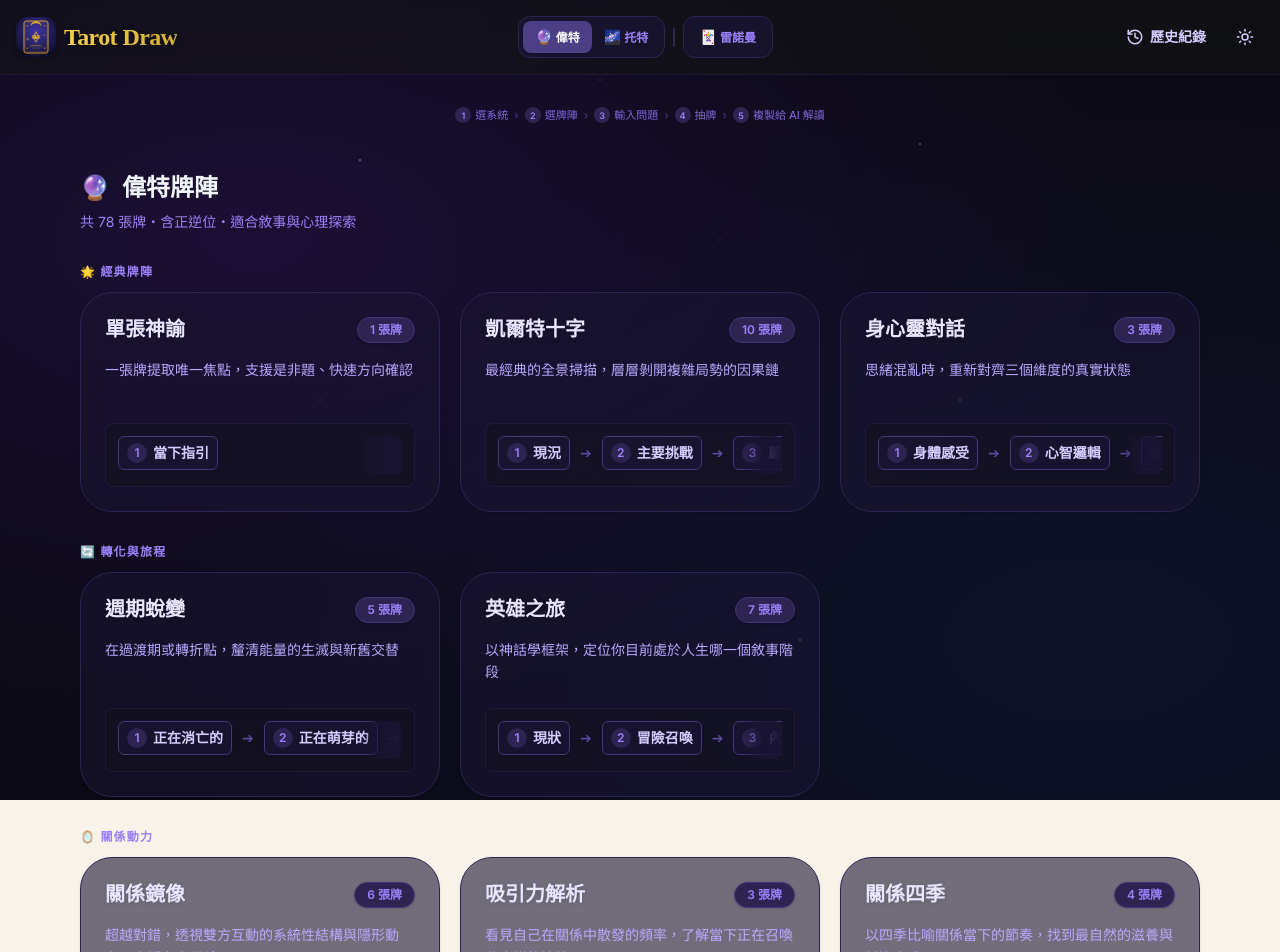
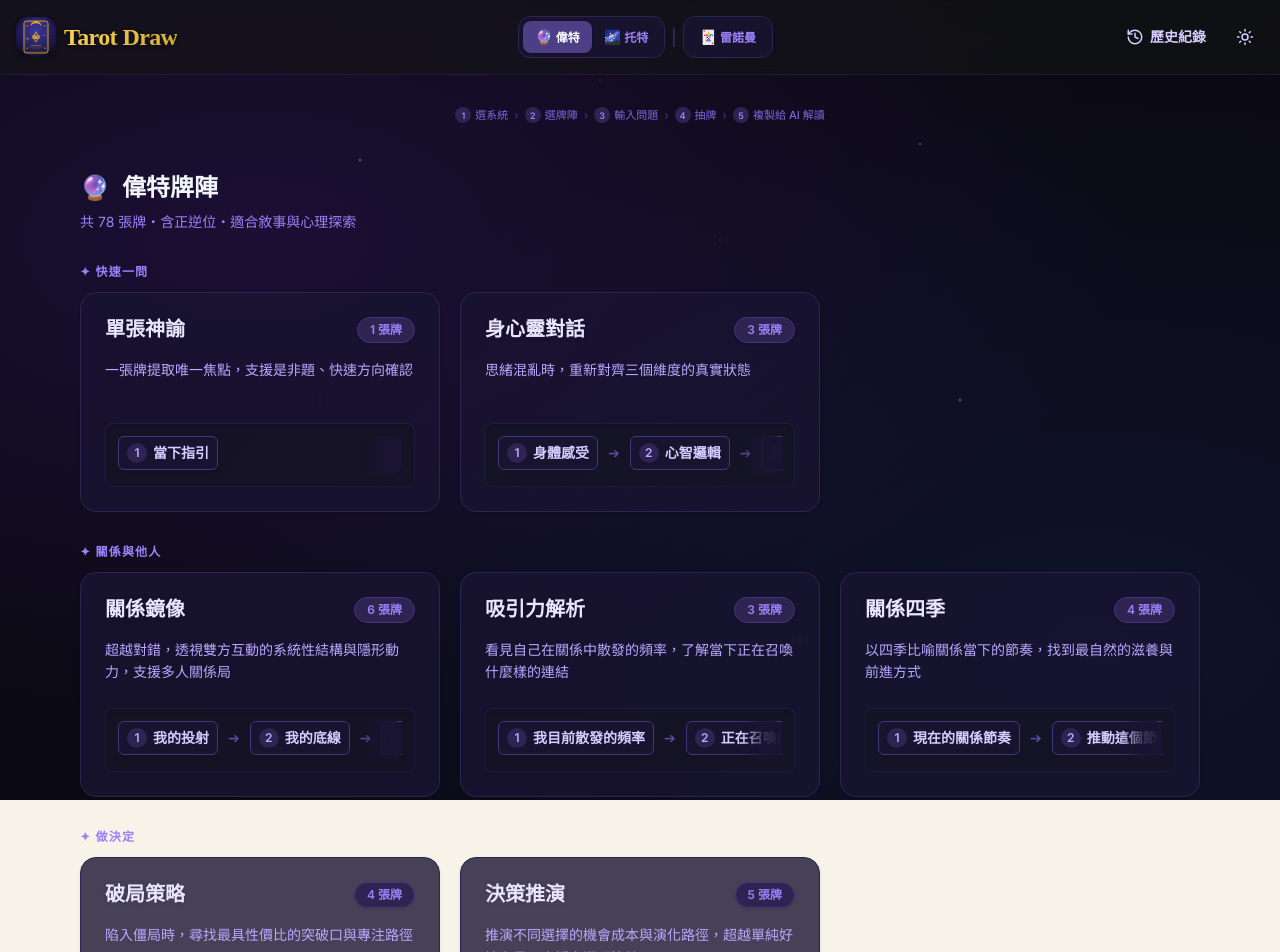
Before and after one commit to dodododora/Tarot-Draw, a React (Vite) app: page / in a window 1280 px wide. Shown: the top 952 px of the page. Built offline with nearby package versions, Linux system fonts and the light colour scheme.

Commit message:
feat: implement core tarot drawing application with animated shuffling and multi-deck support

```diff
--- a/src/App.tsx
+++ b/src/App.tsx
@@ -199,7 +199,7 @@ function ShuffleOverlay({ question, mode }: { question: string; mode: 'tarot' |
   return (
     <motion.div
       className="fixed inset-0 z-[200] flex flex-col items-center justify-center gap-14"
-      style={{ background: 'rgba(10, 6, 20, 0.96)', backdropFilter: 'blur(6px)' }}
+      style={{ background: 'rgba(20, 15, 40, 0.85)', backdropFilter: 'blur(8px)' }}
       initial={{ opacity: 0 }}
       animate={{ opacity: 1 }}
       exit={{ opacity: 0 }}
@@ -341,16 +341,16 @@ export default function App() {
     const spreads = masterPool.filter(s => allowedIds.includes(s.id));
     const cats = mode === 'tarot'
       ? [
-          { label: '🌟 經典牌陣', ids: ['single', 'waite-triangle', 'celtic'] },
-          { label: '🔄 轉化與旅程', ids: ['cycle', 'hero'] },
-          { label: '🪞 關係動力', ids: ['attraction', 'rel-seasons', 'mirror'] },
-          { label: '🧭 決策與資源', ids: ['breakthrough', 'choice', 'resource'] },
+          { label: '✦ 快速一問', ids: ['single', 'waite-triangle'] },
+          { label: '✦ 關係與他人', ids: ['attraction', 'rel-seasons', 'mirror'] },
+          { label: '✦ 做決定', ids: ['breakthrough', 'choice'] },
+          { label: '✦ 深入探索', ids: ['celtic', 'cycle', 'hero', 'resource'] },
         ]
       : [
-          { label: '🌟 經典牌陣', ids: ['single', 'waite-triangle'] },
-          { label: '🧠 深層探索', ids: ['johari', 'cycle', 'iceberg'] },
-          { label: '🪞 關係場域', ids: ['energy-resonance', 'mirror-mirror', 'mirror'] },
-          { label: '🧭 決策與資源', ids: ['breakthrough', 'choice', 'resource'] },
+          { label: '✦ 快速一問', ids: ['single', 'waite-triangle'] },
+          { label: '✦ 關係與他人', ids: ['energy-resonance', 'mirror-mirror', 'mirror'] },
+          { label: '✦ 做決定', ids: ['breakthrough', 'choice'] },
+          { label: '✦ 深入探索', ids: ['johari', 'cycle', 'iceberg', 'resource'] },
         ];
     return cats
       .map(({ label, ids }) => ({ label, catSpreads: spreads.filter(s => ids.includes(s.id)) }))
@@ -925,7 +925,7 @@ export default function App() {
           onClick={() => navigate('/')}
         >
           <TarotLogoSVG />
-          <h1 className="hidden sm:block text-xl sm:text-2xl font-extrabold tracking-tight gold-text drop-shadow-sm font-[--font-serif-tc]">Tarot Draw</h1>
+          <h1 className="hidden sm:block text-xl sm:text-2xl font-extrabold tracking-tight gold-text drop-shadow-sm font-serif-tc">Tarot Draw</h1>
         </div>
         {/* System selector — two groups: Tarot systems | Lenormand */}
         <div className="flex items-center gap-1">
@@ -1022,7 +1022,7 @@ export default function App() {
                 <section>
                   <div className="flex items-center gap-3 mb-2">
                     <span className="text-2xl">🃏</span>
-                    <h2 className="text-2xl font-bold text-slate-800 dark:text-slate-100 font-[--font-serif-tc]">雷諾曼牌陣</h2>
+                    <h2 className="text-2xl font-bold text-slate-800 dark:text-slate-100 font-serif-tc">雷諾曼牌陣</h2>
                   </div>
                   <p className="text-sm text-slate-500 dark:text-mystic-400 mb-6">共 36 張牌・無正逆位・著重具體事件與組合連讀</p>
                   <div className="grid grid-cols-2 md:grid-cols-4 gap-3 sm:gap-4 mx-auto">
@@ -1043,7 +1043,7 @@ export default function App() {
                 <div>
                   <div className="flex items-center gap-3 mb-2">
                     <span className="text-2xl">{mode === 'tarot' ? '🔮' : '🌌'}</span>
-                    <h2 className="text-2xl font-bold text-slate-800 dark:text-slate-100 font-[--font-serif-tc]">
+                    <h2 className="text-2xl font-bold text-slate-800 dark:text-slate-100 font-serif-tc">
                       {mode === 'tarot' ? '偉特牌陣' : '托特牌陣'}
                     </h2>
                   </div>
@@ -1055,7 +1055,7 @@ export default function App() {
                 </div>
                 {categorizedSpreads.map(({ label, catSpreads }) => (
                   <div key={label}>
-                    <p className="text-xs font-bold text-amber-700 dark:text-mystic-400 uppercase tracking-widest mb-3">{label}</p>
+                    <p className="text-xs font-bold text-stone-500 dark:text-mystic-400 uppercase tracking-widest mb-3">{label}</p>
                     <div className="grid grid-cols-2 md:grid-cols-3 gap-3 sm:gap-5">
                       {catSpreads.map(spread => (
                         <SpreadCard
@@ -1077,7 +1077,7 @@ export default function App() {
                   <div className="flex items-center justify-between mb-6">
                     <div className="flex items-center gap-3">
                       <Edit2 className="text-stone-600 dark:text-mystic-500" size={24} />
-                      <h2 className="text-2xl font-bold text-slate-800 dark:text-slate-100 font-[--font-serif-tc]">我的牌陣</h2>
+                      <h2 className="text-2xl font-bold text-slate-800 dark:text-slate-100 font-serif-tc">我的牌陣</h2>
                     </div>
                     <button
                       onClick={openAddModal}
@@ -1139,7 +1139,7 @@ export default function App() {
                 <ArrowLeft size={18} /> 返回首頁
               </button>
 
-              <div className="bg-white dark:bg-mystic-900 p-8 rounded-3xl shadow-xl border border-slate-100 dark:border-mystic-800">
+              <div className="bg-white dark:bg-mystic-900 p-8 rounded-2xl shadow-xl border border-slate-100 dark:border-mystic-800">
                 <div className="text-center mb-8">
                   <h2 className="text-3xl font-bold mb-2 bg-gradient-to-r from-mystic-700 to-indigo-500 bg-clip-text text-transparent dark:from-mystic-200 dark:to-indigo-300 drop-shadow-sm">{selectedSpread.name}</h2>
                   <p className="text-slate-500 dark:text-mystic-400">{selectedSpread.hint}</p>
@@ -1190,7 +1190,7 @@ export default function App() {
                     <>
                       <button
                         onClick={handleDraw}
-                        className="w-full py-4 bg-stone-700 hover:bg-stone-600 dark:bg-gradient-to-r dark:from-mystic-600 dark:to-mystic-500 dark:hover:from-mystic-500 dark:hover:to-mystic-400 text-stone-50 dark:text-white rounded-xl font-bold text-lg shadow-lg shadow-stone-800/20 dark:shadow-mystic-500/20 transition-all hover:-translate-y-1 active:scale-95 flex items-center justify-center gap-2"
+                        className="w-full py-4 bg-stone-700 hover:bg-stone-600 dark:bg-gradient-to-r dark:from-mystic-600 dark:to-mystic-500 dark:hover:from-mystic-500 dark:hover:to-mystic-400 text-stone-50 dark:text-white rounded-lg font-bold text-lg shadow-lg shadow-stone-800/20 dark:shadow-mystic-500/20 transition-all hover:-translate-y-1 active:scale-95 flex items-center justify-center gap-2"
                       >
                         <Compass size={20} /> 開始抽牌
                       </button>
@@ -1241,7 +1241,7 @@ export default function App() {
                       </div>
                       <button
                         onClick={handleManualSubmit}
-                        className="w-full py-4 bg-stone-700 hover:bg-stone-600 dark:bg-gradient-to-r dark:from-mystic-600 dark:to-mystic-500 dark:hover:from-mystic-500 dark:hover:to-mystic-400 text-stone-50 dark:text-white rounded-xl font-bold text-lg shadow-lg shadow-stone-800/20 dark:shadow-mystic-500/20 transition-all hover:-translate-y-1 active:scale-95 flex items-center justify-center gap-2"
+                        className="w-full py-4 bg-stone-700 hover:bg-stone-600 dark:bg-gradient-to-r dark:from-mystic-600 dark:to-mystic-500 dark:hover:from-mystic-500 dark:hover:to-mystic-400 text-stone-50 dark:text-white rounded-lg font-bold text-lg shadow-lg shadow-stone-800/20 dark:shadow-mystic-500/20 transition-all hover:-translate-y-1 active:scale-95 flex items-center justify-center gap-2"
                       >
                         <CheckCircle2 size={20} /> 確認輸入
                       </button>
@@ -1348,7 +1348,7 @@ export default function App() {
                   {mode === 'lenormand' && <span className="text-xs font-bold text-teal-700 dark:text-teal-300 bg-teal-400/25 dark:bg-teal-400/20 px-2 py-0.5 rounded-full border border-teal-500/50 dark:border-teal-400/30 mb-1 inline-block">雷諾曼</span>}
                   {mode === 'thoth' && <span className="text-xs font-bold text-mystic-700 dark:text-mystic-300 bg-mystic-400/25 dark:bg-mystic-400/20 px-2 py-0.5 rounded-full border border-mystic-500/50 dark:border-mystic-400/30 mb-1 inline-block">托特塔羅</span>}
                   {mode === 'tarot' && <span className="text-xs font-bold text-amber-700 dark:text-amber-300 bg-amber-400/25 dark:bg-amber-400/20 px-2 py-0.5 rounded-full border border-amber-500/50 dark:border-amber-400/30 mb-1 inline-block">偉特塔羅</span>}
-                  <h2 className="text-2xl font-bold bg-gradient-to-r from-mystic-700 to-indigo-500 bg-clip-text text-transparent dark:from-mystic-200 dark:to-indigo-300 drop-shadow-sm font-[--font-serif-tc]">{selectedSpread?.name}</h2>
+                  <h2 className="text-2xl font-bold bg-gradient-to-r from-mystic-700 to-indigo-500 bg-clip-text text-transparent dark:from-mystic-200 dark:to-indigo-300 drop-shadow-sm font-serif-tc">{selectedSpread?.name}</h2>
                   <p className="text-slate-500 dark:text-mystic-400">問題：{question.trim() || '探索當下整體狀態'}</p>
                 </div>
                 <div className="flex gap-3">
@@ -1388,7 +1388,7 @@ export default function App() {
                             initial={{ opacity: 0, scale: 0.9 }}
                             animate={{ opacity: 1, scale: 1 }}
                             transition={{ duration: 0.25, ease: 'easeOut', delay: 0.15 }}
-                            className={`w-full px-6 py-4 rounded-[2rem] border-2 ${bg} shadow-lg flex flex-col items-center gap-2 transition-all backdrop-blur-sm`}
+                            className={`w-full px-6 py-4 rounded-2xl border-2 ${bg} shadow-lg flex flex-col items-center gap-2 transition-all backdrop-blur-sm`}
                           >
                             <div className="flex items-center gap-3">
                               <span className={`text-[10px] sm:text-xs font-black ${theme} opacity-70 uppercase tracking-[0.2em]`}>神諭指引</span>
@@ -1406,7 +1406,7 @@ export default function App() {
                         <React.Fragment key={index}>
                           <LenormandCardDisplay card={card} index={index} isCenter={false} />
                           {index < lenormandDrawnCards.length - 1 && (
-                            <span className="flex-shrink-0 text-emerald-400 dark:text-emerald-500 text-xl sm:text-2xl font-bold leading-none select-none">→</span>
+                            <span className="flex-shrink-0 text-stone-400 dark:text-stone-600 text-xl sm:text-2xl font-bold leading-none select-none">→</span>
                           )}
                         </React.Fragment>
                       ))}
@@ -1792,7 +1792,7 @@ export default function App() {
                           )}
                           <div className="flex-1 min-w-0">
                             <div className="flex justify-between items-start mb-2">
-                              <h3 className="text-lg font-bold gold-text leading-tight font-[--font-serif-tc]">{record.spread.name}</h3>
+                              <h3 className="text-lg font-bold gold-text leading-tight font-serif-tc">{record.spread.name}</h3>
                               <span className="text-[11px] text-stone-600 dark:text-slate-400 bg-stone-200/50 dark:bg-mystic-800/50 px-2 py-1 rounded-md shrink-0 ml-2">
                                 {new Date(record.date).toLocaleString('zh-TW', { month: '2-digit', day: '2-digit', hour: '2-digit', minute: '2-digit', hour12: false })}
                               </span>
@@ -1906,7 +1906,7 @@ export default function App() {
                         <h3 className="text-lg font-bold text-red-600 dark:text-red-400">確定要清空所有紀錄嗎？</h3>
                         <p className="text-sm text-slate-500 dark:text-slate-400 mb-2">此動作無法復原，請確認是否要繼續。</p>
                         <div className="flex w-full gap-3 mt-1">
-                          <button onClick={() => setShowClearConfirm(false)} className="flex-1 py-2.5 rounded-xl font-bold bg-slate-100 dark:bg-mystic-800 text-slate-600 dark:text-slate-300 hover:bg-slate-200 dark:hover:bg-mystic-700 transition-colors">取消</button>
+                          <button onClick={() => setShowClearConfirm(false)} className="flex-1 py-2.5 rounded-lg font-bold bg-slate-100 dark:bg-mystic-800 text-slate-600 dark:text-slate-300 hover:bg-slate-200 dark:hover:bg-mystic-700 transition-colors">取消</button>
                           <button
                             onClick={() => {
                                setHistory([]);
@@ -2087,13 +2087,13 @@ const SpreadCard = React.memo(function SpreadCard({ spread, isCustom, onSelect,
   return (
     <div
       onClick={() => onSelect(spread)}
-      className="relative bg-white/70 dark:bg-mystic-900/60 p-4 sm:p-6 rounded-2xl sm:rounded-[2rem] border border-amber-100 dark:border-mystic-800 hover:border-amber-300 dark:hover:border-mystic-600 shadow-sm hover:shadow-md transition-all cursor-pointer group flex flex-col min-h-[160px] sm:min-h-[220px] overflow-hidden"
+      className="relative bg-white dark:bg-mystic-900/80 p-4 sm:p-6 rounded-xl sm:rounded-2xl border border-stone-200/80 dark:border-mystic-800 hover:border-stone-300 dark:hover:border-mystic-600 shadow-sm hover:shadow-md transition-all cursor-pointer group flex flex-col min-h-[160px] sm:min-h-[220px] overflow-hidden"
     >
       <div className="flex justify-between items-start mb-2 sm:mb-4 relative z-10 gap-2">
-        <h3 className="text-base sm:text-xl font-bold text-amber-900 dark:text-mystic-100 group-hover:text-amber-600 dark:group-hover:text-indigo-400 transition-colors drop-shadow-sm leading-tight line-clamp-2">
+        <h3 className="text-base sm:text-xl font-bold text-stone-800 dark:text-mystic-100 group-hover:text-stone-600 dark:group-hover:text-mystic-300 transition-colors drop-shadow-sm leading-tight line-clamp-2">
           {spread.name}
         </h3>
-        <span className="shrink-0 px-2 sm:px-3 py-1 bg-amber-50 dark:bg-mystic-800 text-amber-700 dark:text-mystic-400 text-[10px] sm:text-xs font-bold rounded-full border border-amber-200 dark:border-mystic-700 shadow-sm whitespace-nowrap">
+        <span className="shrink-0 px-2 sm:px-3 py-1 bg-stone-100 dark:bg-mystic-800 text-stone-600 dark:text-mystic-400 text-[10px] sm:text-xs font-bold rounded-full border border-stone-200 dark:border-mystic-700 shadow-sm whitespace-nowrap">
           {spread.count} 張牌
         </span>
       </div>
@@ -2113,7 +2113,7 @@ const SpreadCard = React.memo(function SpreadCard({ spread, isCustom, onSelect,
             {spread.positions.map((pos, idx) => (
               <div key={idx} className="flex items-center gap-2.5 shrink-0">
                 <div className="flex items-center gap-1.5 px-2 py-1.5 bg-white dark:bg-mystic-900/80 rounded-md text-slate-700 dark:text-mystic-200 text-xs sm:text-sm font-semibold whitespace-nowrap shadow-sm border border-stone-200 dark:border-mystic-700">
-                  <span className="w-5 h-5 rounded-full bg-amber-100 dark:bg-mystic-800 text-amber-700 dark:text-mystic-400 flex items-center justify-center text-[10px] sm:text-xs">
+                  <span className="w-5 h-5 rounded-full bg-stone-100 dark:bg-mystic-800 text-stone-600 dark:text-mystic-300 flex items-center justify-center text-[10px] sm:text-xs">
                     {idx + 1}
                   </span>
                   {pos}
@@ -2169,12 +2169,12 @@ interface OracleUI {
 
 function oracleUI(effectiveScore: number): OracleUI {
   switch (effectiveScore) {
-    case  2: return { label: '是 (Yes)',           theme: 'text-green-600 dark:text-green-400',       bg: 'bg-green-50 dark:bg-green-900/30 border-green-200 dark:border-green-800' };
-    case  1: return { label: '偏向是 (Maybe Yes)',  theme: 'text-green-500/80 dark:text-green-400/80', bg: 'bg-green-50/60 dark:bg-green-900/20 border-green-100 dark:border-green-800/50' };
-    case  0: return { label: '不確定 (Maybe)',       theme: 'text-amber-600 dark:text-amber-400',       bg: 'bg-amber-50 dark:bg-amber-900/30 border-amber-200 dark:border-amber-800' };
-    case -1: return { label: '偏向否 (Maybe No)',   theme: 'text-orange-600 dark:text-orange-400',     bg: 'bg-orange-50 dark:bg-orange-900/20 border-orange-200 dark:border-orange-800/50' };
-    case -2: return { label: '否 (No)',             theme: 'text-red-600 dark:text-red-400',           bg: 'bg-red-50 dark:bg-red-900/30 border-red-200 dark:border-red-800' };
-    default: return { label: '不確定 (Maybe)',       theme: 'text-amber-600 dark:text-amber-400',       bg: 'bg-amber-50 dark:bg-amber-900/30 border-amber-200 dark:border-amber-800' };
+    case  2: return { label: '是 (Yes)',           theme: 'text-teal-700 dark:text-teal-400',          bg: 'bg-teal-50/80 dark:bg-teal-900/30 border-teal-200/60 dark:border-teal-800/50' };
+    case  1: return { label: '偏向是 (Maybe Yes)',  theme: 'text-teal-600/80 dark:text-teal-400/70',    bg: 'bg-teal-50/50 dark:bg-teal-900/20 border-teal-200/40 dark:border-teal-800/30' };
+    case  0: return { label: '不確定 (Maybe)',       theme: 'text-stone-600 dark:text-stone-400',         bg: 'bg-stone-100/80 dark:bg-stone-800/30 border-stone-300/50 dark:border-stone-700/40' };
+    case -1: return { label: '偏向否 (Maybe No)',   theme: 'text-rose-700/80 dark:text-rose-400/60',    bg: 'bg-rose-100/50 dark:bg-rose-900/10 border-rose-300/40 dark:border-rose-800/20' };
+    case -2: return { label: '否 (No)',             theme: 'text-rose-800 dark:text-rose-400',           bg: 'bg-rose-100/70 dark:bg-rose-900/20 border-rose-300/60 dark:border-rose-800/30' };
+    default: return { label: '不確定 (Maybe)',       theme: 'text-stone-600 dark:text-stone-400',         bg: 'bg-stone-100/80 dark:bg-stone-800/30 border-stone-300/50 dark:border-stone-700/40' };
   }
 }
 
@@ -2201,7 +2201,7 @@ function TarotSpreadLayout({ spread, cards, mode }: { spread: Spread; cards: Dra
             initial={{ opacity: 0, scale: 0.9 }}
             animate={{ opacity: 1, scale: 1 }}
             transition={{ duration: 0.25, ease: 'easeOut', delay: 0.15 }}
-            className={`px-8 py-5 rounded-[2.5rem] border-2 ${bg} shadow-xl flex flex-col items-center gap-2 transition-all backdrop-blur-md`}
+            className={`px-8 py-5 rounded-2xl border-2 ${bg} shadow-xl flex flex-col items-center gap-2 transition-all backdrop-blur-md`}
           >
             <div className="flex items-center gap-3">
               <span className={`text-[10px] sm:text-xs font-black ${theme} opacity-70 uppercase tracking-[0.2em]`}>神諭指引</span>
@@ -2371,7 +2371,7 @@ function TarotCardDisplay({ card, index, isExtra, system }: { card: DrawnCard; i
         </div>
       )}
 
-      <div className={`relative w-[110px] sm:w-[130px] aspect-[2/3] rounded-2xl overflow-hidden border-2 ${
+      <div className={`relative w-[110px] sm:w-[130px] aspect-[2/3] rounded-xl overflow-hidden border-2 ${
         card.isReversed ? 'border-red-300/70 dark:border-red-400/45 shadow-red-400/20 dark:shadow-red-500/15' :
         isExtra ? 'border-amber-300/70 dark:border-amber-500/45 shadow-amber-400/20 dark:shadow-amber-500/15' :
           'border-amber-200/80 dark:border-gold-500/45 shadow-amber-400/20 dark:shadow-gold-500/15'
@@ -2437,7 +2437,7 @@ function LenormandCardDisplay({ card, index, isCenter }: { card: DrawnLenormandC
         {card.positionName}
       </div>
 
-      <div className={`relative w-[90px] sm:w-[110px] aspect-[2/3] rounded-xl sm:rounded-2xl overflow-hidden border-2 shadow-lg transition-all duration-300 ${
+      <div className={`relative w-[90px] sm:w-[110px] aspect-[2/3] rounded-lg sm:rounded-xl overflow-hidden border-2 shadow-lg transition-all duration-300 ${
         isCenter
           ? 'border-teal-400/50 dark:border-teal-600/40 shadow-teal-400/15 scale-110 ring-2 ring-teal-300/30 dark:ring-teal-700/25'
           : 'border-teal-300/50 dark:border-teal-700/35 shadow-teal-400/10'
--- a/src/index.css
+++ b/src/index.css
@@ -24,7 +24,7 @@
 @layer base {
   html {
     /* Pre-paint background — script in index.html adds .dark before first paint */
-    background-color: #d4d8dc; /* light mode cool grey */
+    background-color: #c8cdd4; /* light mode cool grey */
   }
   html.dark {
     background-color: #141614; /* dark mode = mystic-950 */
@@ -35,6 +35,10 @@
   .dark body {
     @apply text-slate-100;
   }
+}
+
+.font-serif-tc {
+  font-family: var(--font-serif-tc);
 }
 
 .card-gradient {
```
